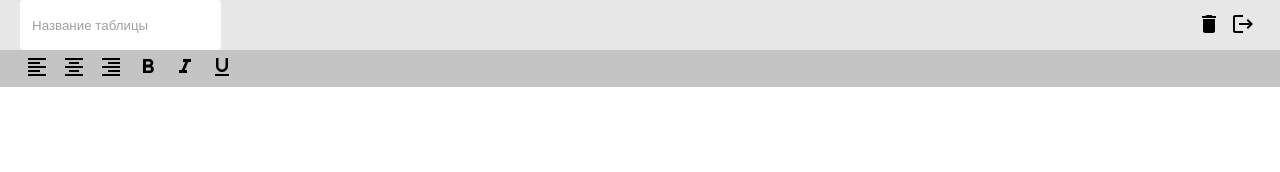
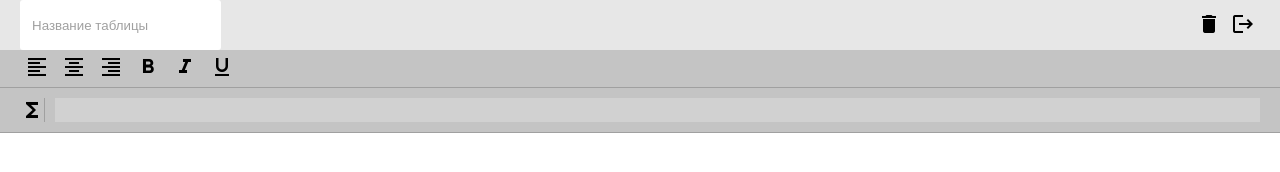
Before and after one commit to PospelovVladimir/excel-project, a website built with webpack: page src/index.html in a window 1280 px wide. Built offline with nearby package versions, Linux system fonts and the light colour scheme.

Commit message:
create fx

```diff
--- a/src/index.html
+++ b/src/index.html
@@ -54,7 +54,12 @@
 						</span>
 					</div>
 				</div>
-				<div class="fx"></div>
+				<div class="fx">
+					<span class="fx__ico material-icons">
+						functions
+					</span>
+					<input class="fx__input" type="text" name="" />
+				</div>
 				<div class="table-holder"></div>
 			</div>
 		</div>
--- a/src/styles/_variables.scss
+++ b/src/styles/_variables.scss
@@ -1,4 +1,5 @@
 $heightHeader: 50px;
 $heightToollbar: 37px;
+$heightFx: 44px;
 $silver: rgb(160, 160, 160);
 $blue: rgb(91, 128, 231);
--- a/src/styles/fx.scss
+++ b/src/styles/fx.scss
@@ -1,2 +1,33 @@
 @import 'variables';
 @import 'mixins';
+
+.fx {
+	display: flex;
+	position: absolute;
+	top: $heightHeader + $heightToollbar;
+	left: 0;
+	right: 0;
+	padding: 10px 20px;
+	background-color: #c4c4c4;
+	border-top: 1px solid $silver;
+	border-bottom: 1px solid $silver;
+
+	&__ico {
+		margin-right: 10px;
+		border-right: 1px solid $silver;
+	}
+
+	&__input {
+		border: 1px solid transparent;
+		outline: 0px;
+		background-color: #d1d1d1;
+		padding: 0 10px;
+		width: 100%;
+		&:hover {
+			background-color: #e0e0e0;
+		}
+		&:focus {
+			border: 1px solid $silver;
+		}
+	}
+}
```
